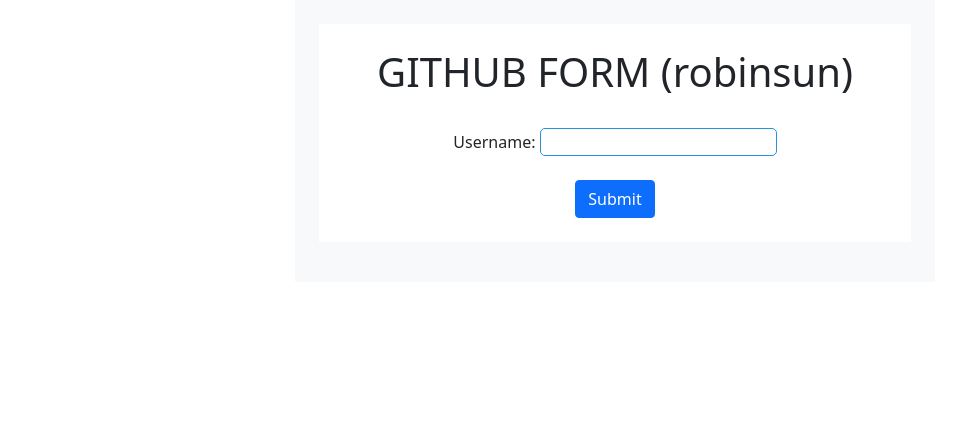
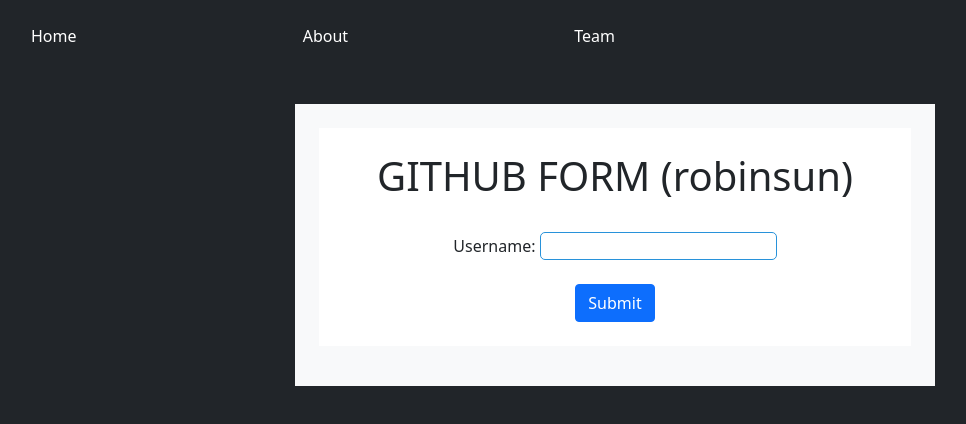
Before and after one commit to robinsun28/webtechpractical1, a plain HTML site: page index.html in a window 1280 px wide. Shown: the whole page, without its empty margins (25-991 px from the left). Drawn offline with nearby package versions, Linux system fonts and the light colour scheme.

Commit message:
bootstrap has been done

```diff
--- a/index.css
+++ b/index.css
@@ -3,3 +3,7 @@
     border-radius: 5px;
     border: 1px solid #2892da;
   }
+
+  li {
+    list-style-type: none;
+  }
--- a/index.html
+++ b/index.html
@@ -10,7 +10,15 @@
     <title>robinsun</title>
   </head>
 
-  <body>
+  <body class="bg-dark">
+    <nav class="navbar bg-transparent p-4 mb-4">
+      <ul class="w-50 mb-2 d-flex justify-content-between">
+        <li class="nav-item text-white">Home</li>
+        <li class="nav-item text-white">About</li>
+        <li class="nav-item text-white">Team</li>
+      </ul>
+    </nav>
+
     <div class="container fuild bg-light w-50 p-4">
       <form
         class="d-flex flex-column p-4 bg-white align-items-center"
```
